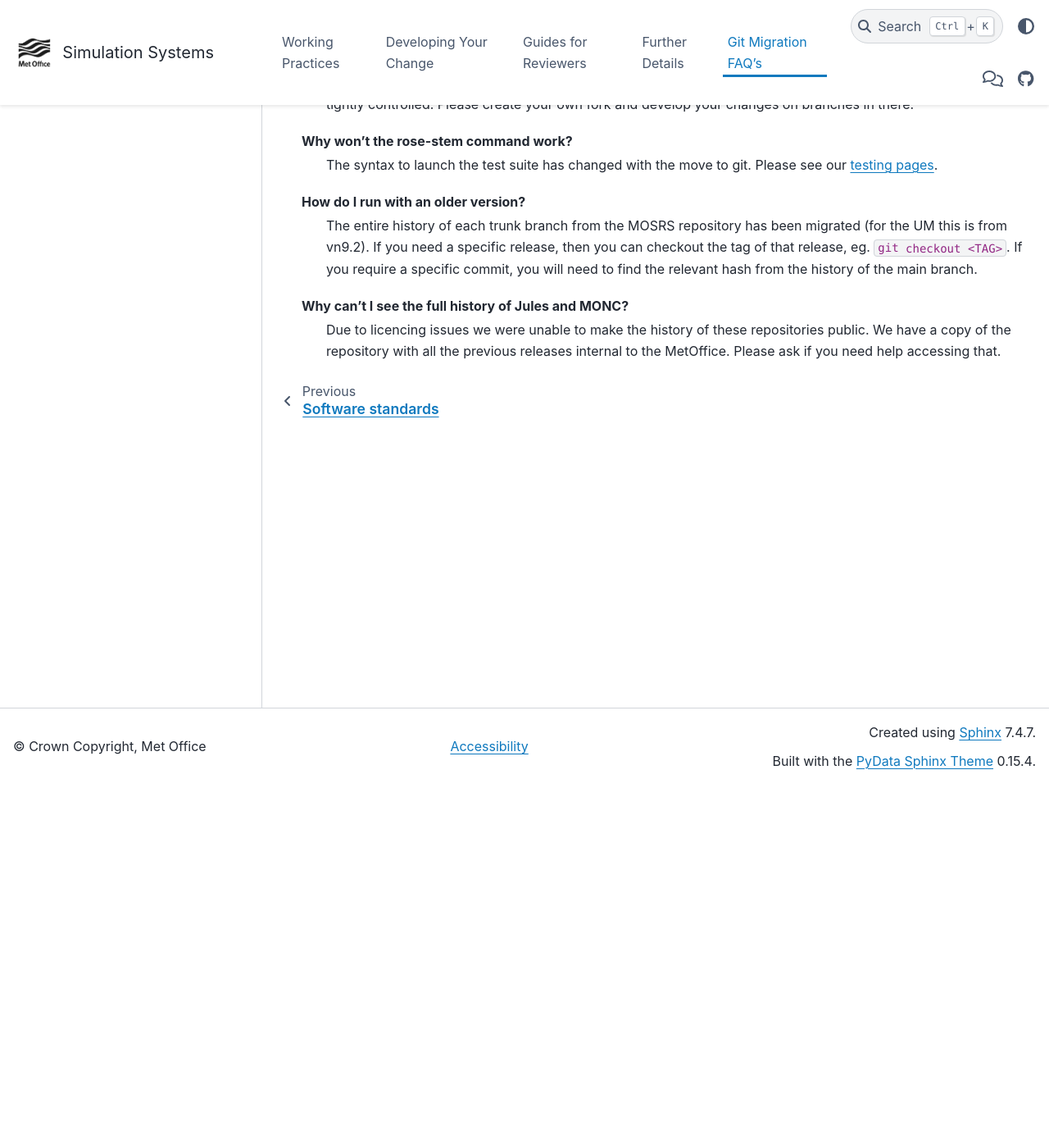
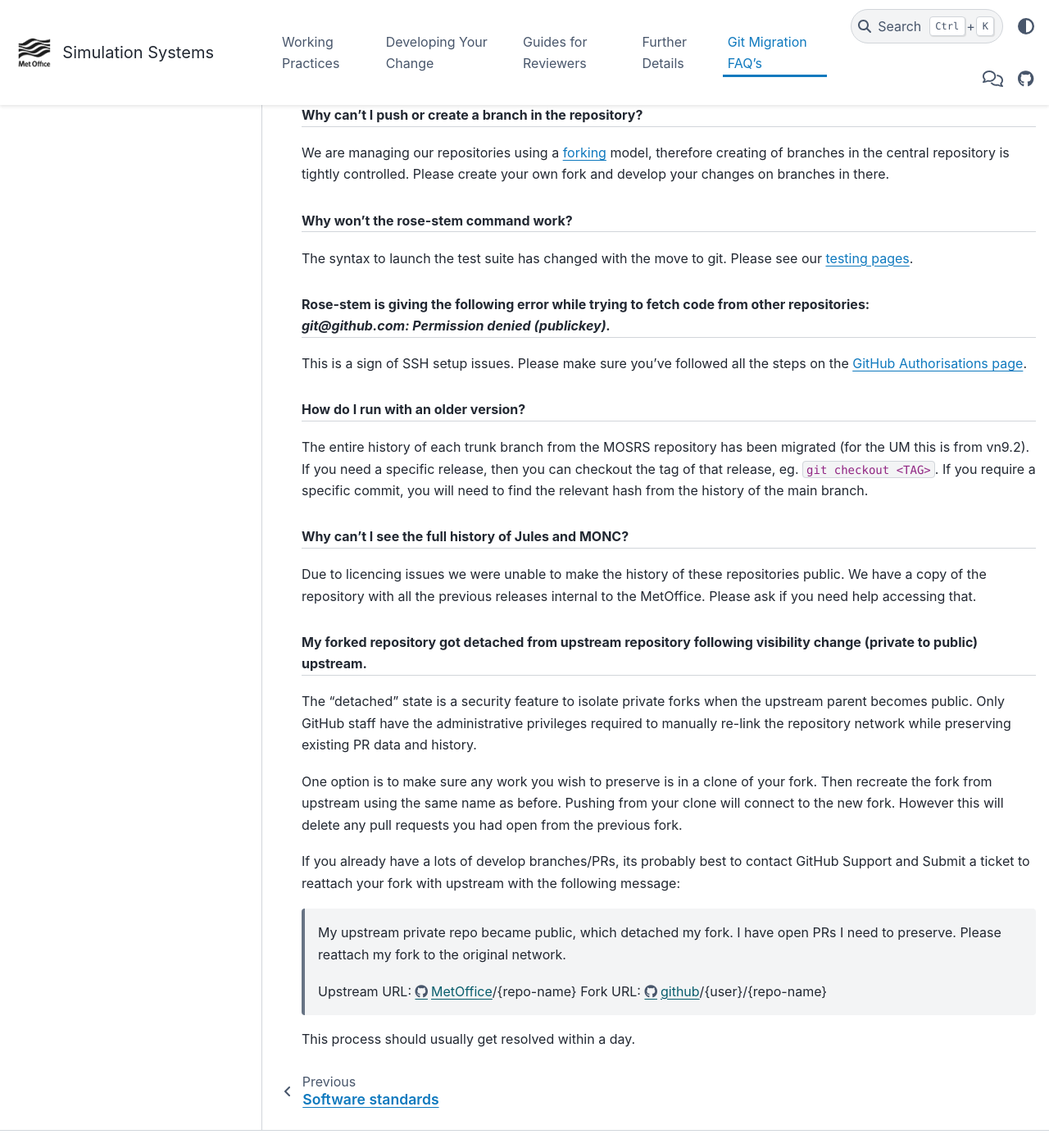
Before and after one commit to MetOffice/simulation-systems, a Sphinx documentation site: the page built from source/git_faq.rst, in a window 1280 px wide and 1400 px high, scrolled down 443 px. Shown: the whole window at 82% size. Built offline with Sphinx 7.4.7 and the PyData theme 0.15.4, drawn with Linux system fonts in a browser that asks for light colours.

Commit message:
add new FAQs (#537)
Co-authored-by: Yaswant Pradhan <2984440+yaswant@users.noreply.github.com>

```diff
--- a/source/git_faq.rst
+++ b/source/git_faq.rst
@@ -3,37 +3,74 @@
 Git Migration FAQ's
 ===================
 
-How do I access the repositories?
-  All of the migrated Simulation Systems repositories are found in the Met
-  Office organisation. Certain repositories, where licencing allows, have been
-  made public, so can be viewed by anyone. Other repositories (eg. UM) are
-  internal to the Met Office organisation. These can be seen if you have access
-  to the organisation.
+.. rubric:: How do I access the repositories?
 
-Where are my branches and tickets?
-  Migration of individual branches and tickets is being left to each developer
-  to be done on a case by case basis. Please see the :ref:`branch migration
-  guide <branch_migration>` for advice on migrating an fcm branch to git.
+All of the migrated Simulation Systems repositories are found in the Met
+Office organisation. Certain repositories, where licencing allows, have been
+made public, so can be viewed by anyone. Other repositories (eg. UM) are
+internal to the Met Office organisation. These can be seen if you have access
+to the organisation.
 
-Why can't I push or create a branch in the repository?
-  We are managing our repositories using a :ref:`forking <forking>` model,
-  therefore creating of branches in the central repository is tightly
-  controlled. Please create your own fork and develop your changes on branches
-  in there.
+.. rubric:: Where are my branches and tickets?
 
-Why won't the rose-stem command work?
-  The syntax to launch the test suite has changed with the move to git. Please
-  see our :ref:`testing pages <testing>`.
+Migration of individual branches and tickets is being left to each developer
+to be done on a case by case basis. Please see the :ref:`branch migration
+guide <branch_migration>` for advice on migrating an fcm branch to git.
 
-How do I run with an older version?
-  The entire history of each trunk branch from the MOSRS repository has been
-  migrated (for the UM this is from vn9.2). If you need a specific release, then
-  you can checkout the tag of that release, eg. ``git checkout <TAG>``. If you
-  require a specific commit, you will need to find the relevant hash from the
-  history of the main branch.
+.. rubric:: Why can't I push or create a branch in the repository?
 
-Why can't I see the full history of Jules and MONC?
-  Due to licencing issues we were unable to make the history of these
-  repositories public. We have a copy of the repository with all the previous
-  releases internal to the MetOffice. Please ask if you need help accessing
-  that.
+We are managing our repositories using a :ref:`forking <forking>` model,
+therefore creating of branches in the central repository is tightly
+controlled. Please create your own fork and develop your changes on branches
+in there.
+
+.. rubric:: Why won't the rose-stem command work?
+
+The syntax to launch the test suite has changed with the move to git. Please
+see our :ref:`testing pages <testing>`.
+
+.. rubric:: Rose-stem is giving the following error while trying to fetch code
+  from other repositories: `git@github.com: Permission denied (publickey).`
+
+This is a sign of SSH setup issues. Please make sure you've followed all the
+steps on the :ref:`GitHub Authorisations page<ssh>`.
+
+.. rubric:: How do I run with an older version?
+
+The entire history of each trunk branch from the MOSRS repository has been
+migrated (for the UM this is from vn9.2). If you need a specific release, then
+you can checkout the tag of that release, eg. ``git checkout <TAG>``. If you
+require a specific commit, you will need to find the relevant hash from the
+history of the main branch.
+
+.. rubric:: Why can't I see the full history of Jules and MONC?
+
+Due to licencing issues we were unable to make the history of these
+repositories public. We have a copy of the repository with all the previous
+releases internal to the MetOffice. Please ask if you need help accessing
+that.
+
+.. rubric:: My forked repository got detached from upstream repository following
+  visibility change (private to public) upstream.
+
+The "detached" state is a security feature to isolate private forks when the
+upstream parent becomes public. Only GitHub staff have the administrative
+privileges required to manually re-link the repository network while
+preserving existing PR data and history.
+
+One option is to make sure any work you wish to preserve is in a clone of your
+fork. Then recreate the fork from upstream using the same name as before.
+Pushing from your clone will connect to the new fork. However this will delete
+any pull requests you had open from the previous fork.
+
+If you already have a lots of develop branches/PRs, its probably best to
+contact GitHub Support and Submit a ticket to reattach your fork with
+upstream with the following message:
+
+  My upstream private repo became public, which detached my fork. I have open
+  PRs I need to preserve. Please reattach my fork to the original network.
+
+  Upstream URL: https://github.com/MetOffice/{repo-name}
+  Fork URL: https://github.com/{user}/{repo-name}
+
+This process should usually get resolved within a day.
```
Also changed, not shown: source/WorkingPractices/gh_authorisation.rst (+25 -9 lines).
